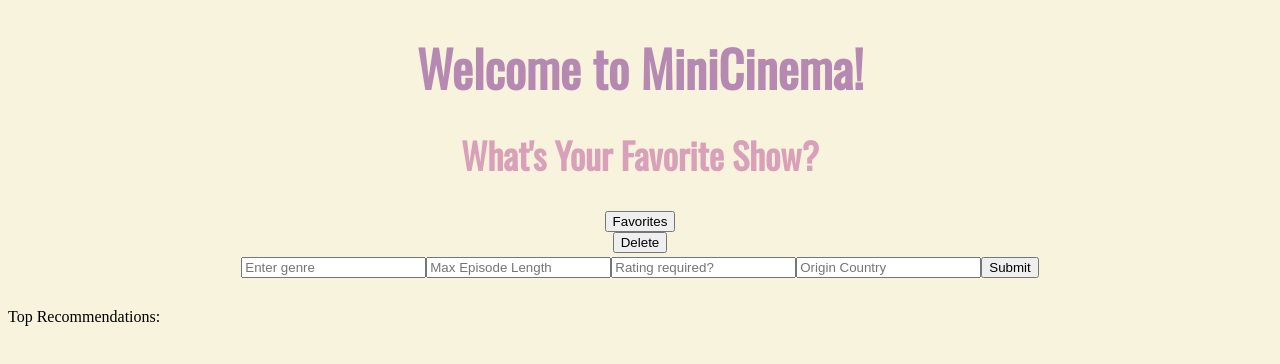
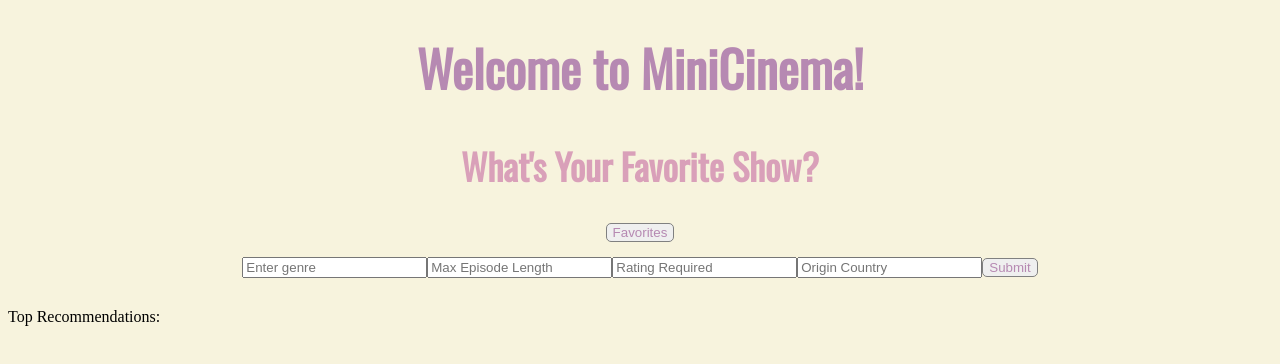
Before and after one commit to shandie231/scratch-project, a React app: page / in a window 1280 px wide. Shown: the top 364 px of the page. Built offline with nearby package versions, Linux system fonts and the light colour scheme; a web font is replaced by a local one.

Commit message:
Final Version

```diff
--- a/client/components/Header.jsx
+++ b/client/components/Header.jsx
@@ -15,22 +15,15 @@ const Header = () => {
     dispatch(displaysFavorites());
   }
 
-  const deleteFavorite = () => {
-    const favorite = {
-      name: show.name,
-    }
-    dispatch(deleteFavorite(favorite))
-  }
 
   return (
     <div className="title">
       <div><h1>What's Your Favorite Show?</h1></div>
         <div>
         <form onSubmit={onSubmit}>
-          <button> Favorites </button>
+          <button id="favoritesButton"> Favorites </button>
         </form>
         </div>
-      <button onClick={deleteFavorite}>Delete</button>
     </div>
   )
 }
--- a/client/components/Input.jsx
+++ b/client/components/Input.jsx
@@ -35,9 +35,9 @@ const Input = () => {
       <form onSubmit={onSubmit}>
         <input type='text' placeholder="Enter genre" value={genreInput} onChange = {(e) => setGenreInput(e.target.value)}/>
         <input type='number' placeholder="Max Episode Length" value={runtimeInput} onChange = {(e) => setRuntimeInput(e.target.value)}/>
-        <input type='number' placeholder="Rating required?" value={ratingInput} onChange = {(e) => setRatingInput(e.target.value)}/>
+        <input type='number' placeholder="Rating Required" value={ratingInput} onChange = {(e) => setRatingInput(e.target.value)}/>
         <input type='string' placeholder="Origin Country" value={originInput} onChange={(e) => setOriginInput(e.target.value)}/>
-        <button> Submit </button>
+        <button id="submitButton"> Submit </button>
 
       </form>
     </div>
--- a/client/components/Recommendation.jsx
+++ b/client/components/Recommendation.jsx
@@ -2,6 +2,7 @@ import React from 'react'
 import { useDispatch } from 'react-redux'
 import { addFavorite } from '../slices/showSlice'
 import { deleteFavorite } from '../slices/showSlice'
+import { useSelector } from 'react-redux'
 
 // child component of TVDisplay
 const Recommendation = ({show}) => {
@@ -11,6 +12,8 @@ const Recommendation = ({show}) => {
   const posterpath = show.poster_path
   const completeURL = baseURL + posterpath
   const dispatch = useDispatch()
+  const showAddButton2 = useSelector(state => state.shows.showAddButton)
+  const showDeleteButton2 = useSelector(state => state.shows.showDeleteButton)
   const addToFavorite = function () {
     const favorite = {
       name: show.name,
@@ -22,11 +25,9 @@ const Recommendation = ({show}) => {
     dispatch(addFavorite(favorite))
   }
 
-  const deleteFavorite = () => {
-    const favorite = {
-      name: show.name,
-    }
-    dispatch(deleteFavroite(favorite))
+  const deleteFavorite2 = () => {
+
+    dispatch(deleteFavorite(show._id))
   }
 
   return (
@@ -38,9 +39,8 @@ const Recommendation = ({show}) => {
       <li>{'Air Date: '}{show.first_air_date}</li>
       <li>{'Summary: '}{show.overview}</li>
     </ul>
-    <button onClick={addToFavorite}>Add to Favorites</button>
-
-
+    {showAddButton2 ? <button onClick={addToFavorite}>Add to Favorites</button> : null}
+    {showDeleteButton2 ? <button onClick={deleteFavorite2}>Delete</button> : null}
     </div>
   )
 }
--- a/client/components/TVDisplay.jsx
+++ b/client/components/TVDisplay.jsx
@@ -13,7 +13,7 @@ const TVDisplay = () => {
       and assigning show prop the value of element element (that is an object matching input criteria) and gives unique key
       */}
       {recommendations.map(element => (
-        <Recommendation key={element.id} show = {element}/>
+        <Recommendation key={element._id} show = {element}/>
       ))}
       </div>
   )
--- a/client/slices/showSlice.js
+++ b/client/slices/showSlice.js
@@ -74,14 +74,13 @@ export const displaysFavorites = createAsyncThunk(
 
 export const deleteFavorite = createAsyncThunk(
   'deleteFavorite',
-  async (searchCriteria, { rejectWithValue }) => {
+  async (id, { rejectWithValue }) => {
     try {
-      const response = await fetch('http://localhost:3000/Favorite/delete', {
-        method: 'POST',
+      const response = await fetch(`http://localhost:3000/Favorite/${id}`, {
+        method: 'DELETE',
         headers: {
           'Content-Type': 'application/json',
         },
-        body: JSON.stringify(searchCriteria),
       });
 
       if (!response.ok) {
@@ -105,6 +104,8 @@ const showSlice = createSlice({
     shows: [],
     loading: false,
     error: null,
+    showAddButton: true,
+    showDeleteButton: false
   },
   reducers: {},
   // extraReducers is a separate object for async reducers (builder is boilerplate, then we have addCases instead of switch cases)
@@ -119,6 +120,8 @@ const showSlice = createSlice({
         console.log(action)
         console.log(action.payload)
         state.shows = action.payload; // Assuming the backend returns an array of shows
+        state.showAddButton = true,
+        state.showDeleteButton = false
       })
       .addCase(searchTV.rejected, (state, action) => {
         state.loading = false;
@@ -143,7 +146,9 @@ const showSlice = createSlice({
       .addCase(displaysFavorites.fulfilled, (state, action) => {
         state.loading = false;
         console.log(action.payload)
-        state.shows = action.payload// Assuming the backend returns an array of shows
+        state.shows = action.payload,// Assuming the backend returns an array of shows
+        state.showAddButton = false,
+        state.showDeleteButton = true
       })
       .addCase(displaysFavorites.rejected, (state, action) => {
         state.loading = false;
@@ -155,7 +160,7 @@ const showSlice = createSlice({
       })
       .addCase(deleteFavorite.fulfilled, (state, action) => {
         state.loading = false;
-        console.log('hi')// Assuming the backend returns an array of shows
+        state.shows = action.payload// Assuming the backend returns an array of shows
       })
       .addCase(deleteFavorite.rejected, (state, action) => {
         state.loading = false;
--- a/client/styles.css
+++ b/client/styles.css
@@ -17,11 +17,17 @@ body {
   background-color: rgb(247, 243, 221);
 }
 
-/* #button {
-  display: block;
-  padding: 5px;
-  margin-top: 10px;
-} */
+#favoritesButton {
+  color:rgb(182, 137, 178);
+  border: 1px solid gray;
+  border-radius: 5px;
+}
+
+#submitButton {
+  color:rgb(182, 137, 178);
+  border: 1px solid gray;
+  border-radius: 5px;
+}
 
 .welcome {
   height: 50px;
--- a/webpack.config.js
+++ b/webpack.config.js
@@ -27,10 +27,13 @@ module.exports = {
           test: /\.s?css/,
           use: ['style-loader', 'css-loader', 'sass-loader']
         },
+        // {
+        //   test: /\.gif/,
+        // }
       ],
     },
     resolve: {
-      extensions: ['.js', '.jsx', '.scss', '.css'],
+      extensions: ['.js', '.jsx', '.scss', '.css', '.gif'],
     },
     plugins: [
         new HtmlWebpackPlugin({
```
Also changed, not shown: 4 other files (tests, documents, lock files or other folders).
